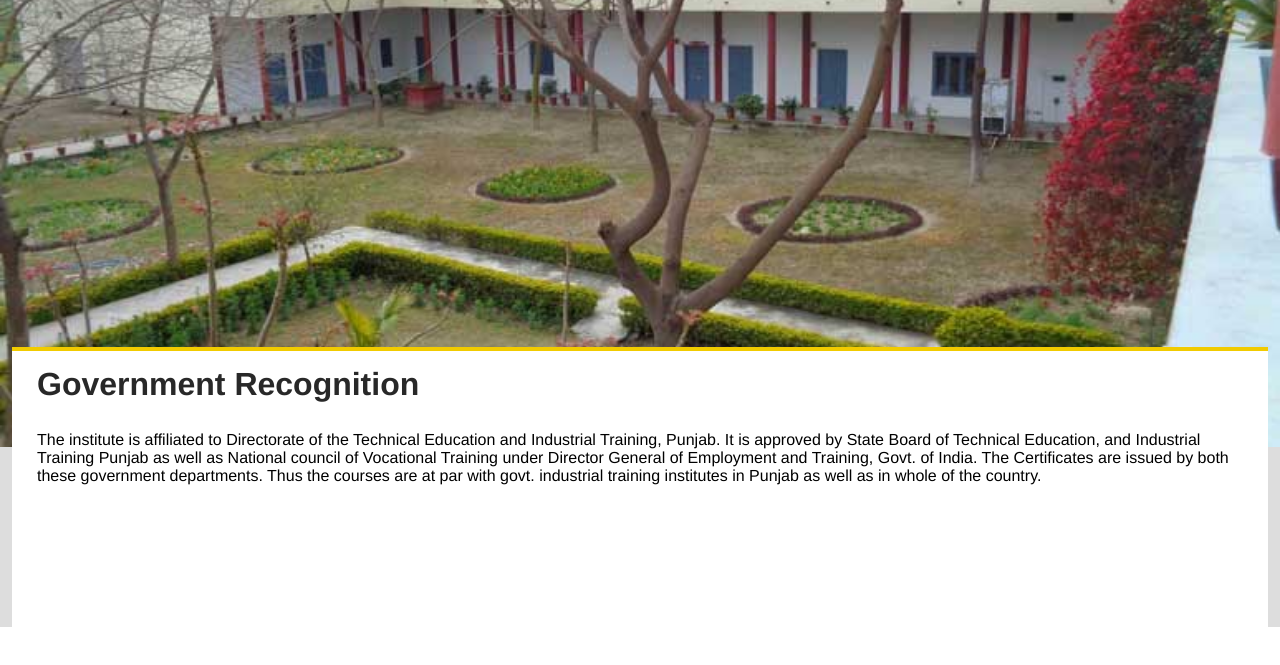
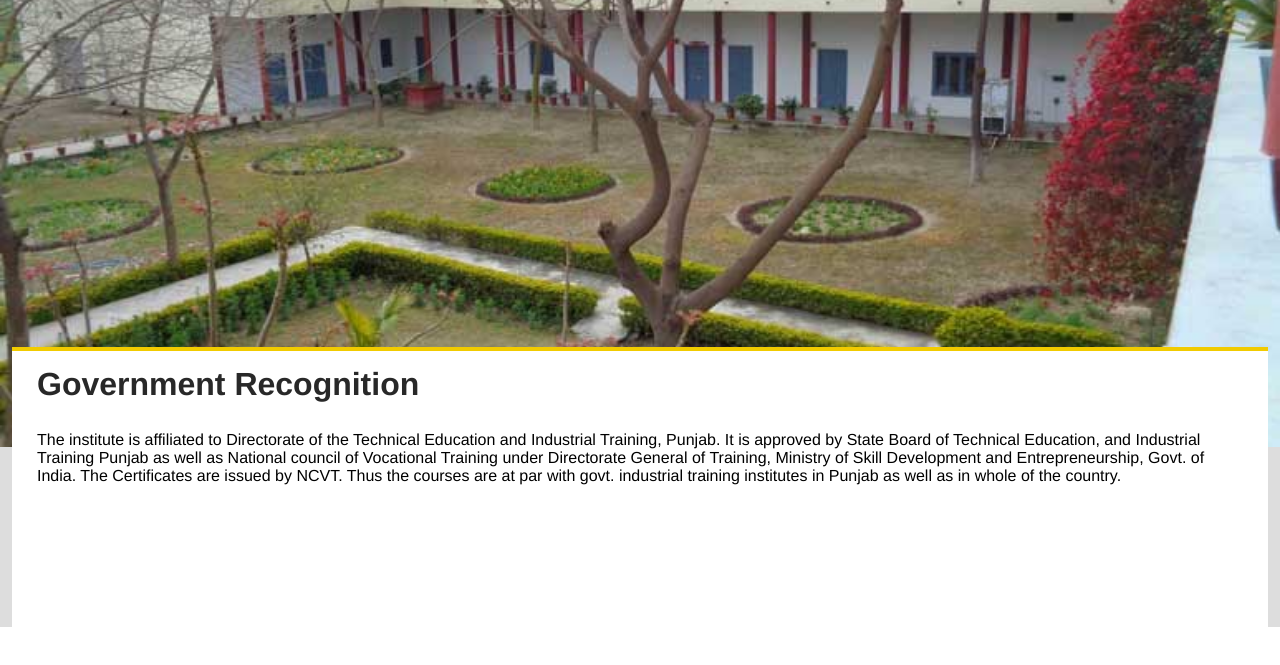
Before and after one commit to kalgidhariti/website, a website: page public/govt.html in a window 1280 px wide. Shown: the part 173-838 px from the top of the page. Drawn offline with Linux system fonts and the light colour scheme.

Commit message:
Update govt.html

```diff
--- a/public/govt.html
+++ b/public/govt.html
@@ -41,7 +41,7 @@
 	<div class="bg-page"></div>
 		<div class="main-page">
 			<h1>Government Recognition</h1><br>
-			<p>The institute is affiliated to Directorate of the Technical Education and Industrial Training, Punjab. It is approved by State Board of Technical Education, and Industrial Training Punjab as well as National council of Vocational Training under Director General of Employment and Training, Govt. of India. The Certificates are issued by both these government departments. Thus the courses are at par with govt. industrial training institutes in Punjab as well as in whole of the country.</p>
+			<p>The institute is affiliated to Directorate of the Technical Education and Industrial Training, Punjab. It is approved by State Board of Technical Education, and Industrial Training Punjab as well as National council of Vocational Training under Directorate General of Training, Ministry of Skill Development and Entrepreneurship, Govt. of India. The Certificates are issued by NCVT. Thus the courses are at par with govt. industrial training institutes in Punjab as well as in whole of the country.</p>
 			<br><br><br>
 		</div>
 	</div>
```
